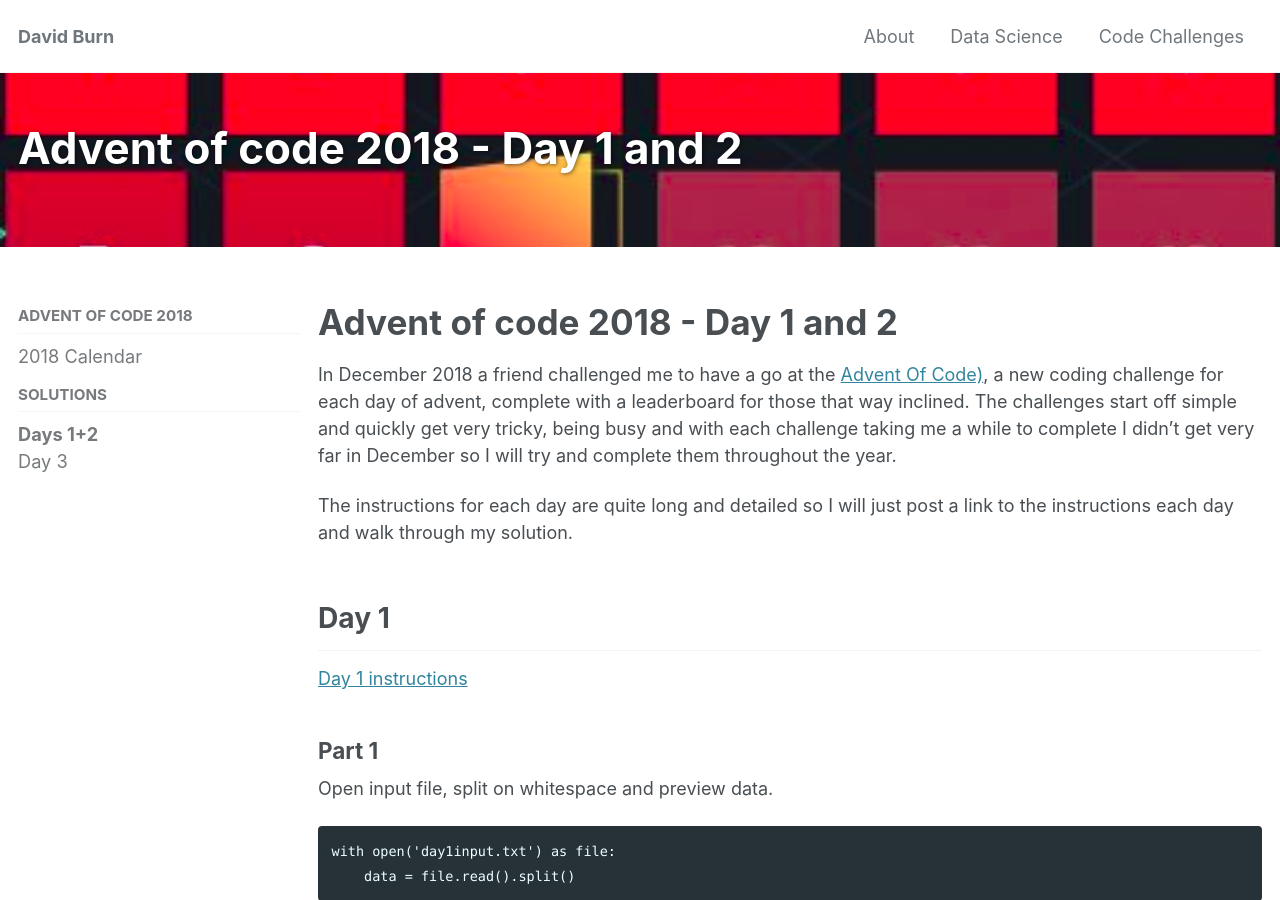
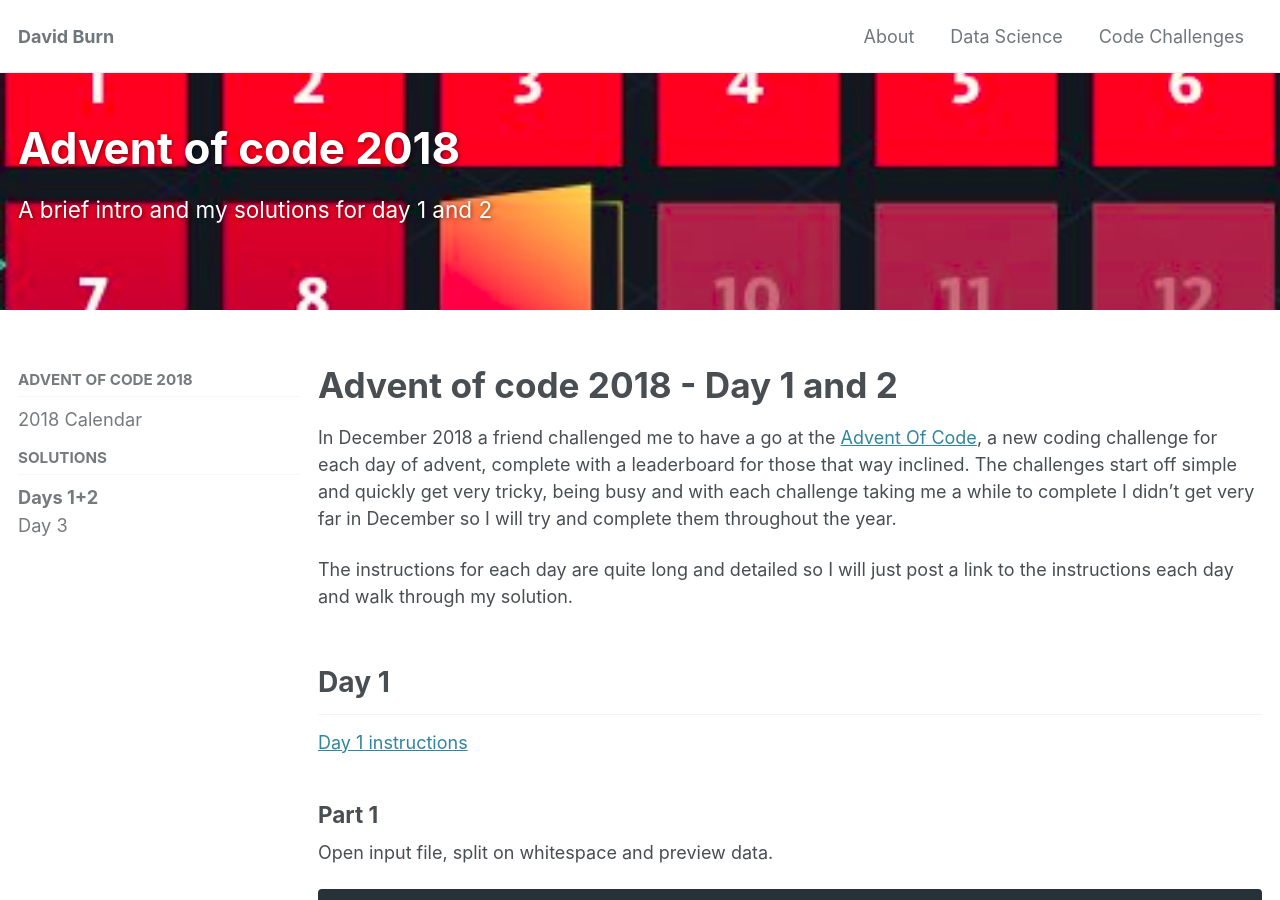
Before and after one commit to DavidBurn/davidburn.github.io, a Jekyll site: the page built from _advent-2018/01-02-day.md, in a window 1280 px wide and 900 px high. Built offline with Jekyll 4.4.1, drawn with Linux system fonts in a browser that asks for light colours; cached includes are drawn as plain includes; nearby versions of some CDN libraries.

```diff
--- a/_advent-2018/01-02-day.md
+++ b/_advent-2018/01-02-day.md
@@ -2,18 +2,18 @@
 layout: single
 classes: wide
 date: 2019-02-10
-title: "Advent of code 2018 - Day 1 and 2"
+title: "Advent of code 2018"
+excerpt: "A brief intro and my solutions for day 1 and 2"
 header:
   overlay_image: /images/advent-doors.png
   overlay-filter: 0.5
-  show_overlay_excerpt: false
 permalink: /advent-2018/day1-2/
 sidebar:
   nav: advent-2018-sidebar
 ---
 # Advent of code 2018 - Day 1 and 2
 
-In December 2018 a friend challenged me to have a go at the [Advent Of Code)](https://adventofcode.com/2018), a new coding challenge for each day of advent, complete with a leaderboard for those that way inclined. The challenges start off simple and quickly get very tricky, being busy and with each challenge taking me a while to complete I didn't get very far in December so I will try and complete them throughout the year.
+In December 2018 a friend challenged me to have a go at the [Advent Of Code](https://adventofcode.com/2018), a new coding challenge for each day of advent, complete with a leaderboard for those that way inclined. The challenges start off simple and quickly get very tricky, being busy and with each challenge taking me a while to complete I didn't get very far in December so I will try and complete them throughout the year.
 
 The instructions for each day are quite long and detailed so I will just post a link to the instructions each day and walk through my solution.
 
```
Also changed, not shown: _pages/code-challenges.md (+2 -4 lines), images/splash/advent-full-size.jpg (added).
